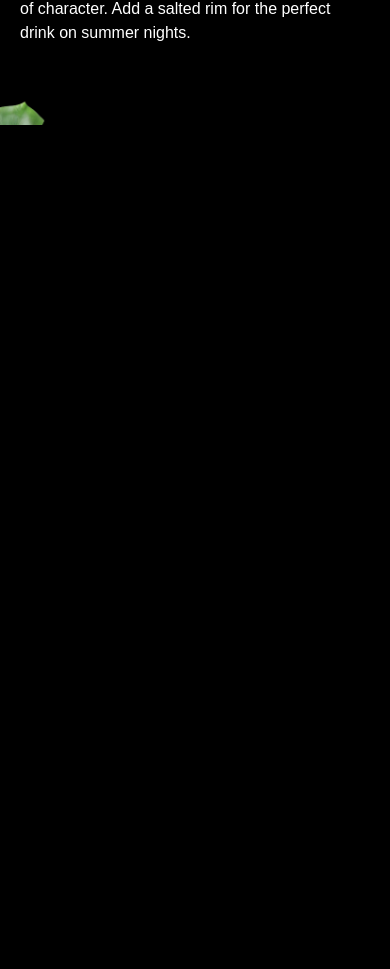
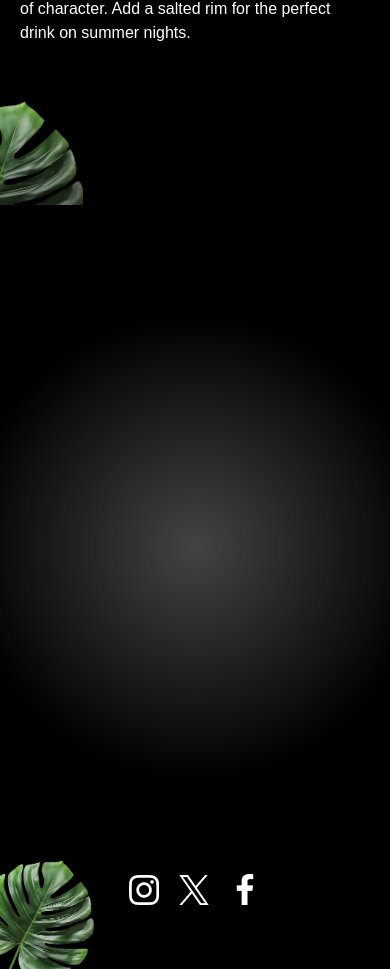
Before and after one commit to ike-nanino/mojito_landing, a React (Vite) app: page / in a window 390 px wide. Shown: the part 6918-7887 px from the top of the page. Before the commit the page ends 7043 px from the top, so only its background shows below. Built offline with nearby package versions, Linux system fonts and the light colour scheme; a web font is replaced by a local one.

Commit message:
Add Contact component with GSAP animations and responsive design

```diff
--- a/src/App.jsx
+++ b/src/App.jsx
@@ -6,6 +6,7 @@ import Cocktails from "./components/Cocktails";
 import About from "./components/About";
 import Art from "./components/Art";
 import Menu from "./components/Menu";
+import Contact from "./components/Contact";
 
 gsap.registerPlugin(ScrollTrigger, SplitText);
 
@@ -18,6 +19,7 @@ function App() {
       <About />
       <Art />
       <Menu />
+      <Contact />
     </main>
   )
 }
--- /dev/null
+++ b/src/components/Contact.jsx
@@ -0,0 +1,82 @@
+import { openingHours, socials } from '../../constants/index.js'
+import { useGSAP } from '@gsap/react'
+import { SplitText} from 'gsap/all';
+import gsap from 'gsap';
+
+const Contact = () => {
+ 	useGSAP(() => {
+		const titleSplit = SplitText.create('#contact h2', { type: 'words' });
+
+		const timeline = gsap.timeline({
+		 scrollTrigger: {
+			trigger: '#contact',
+			start: 'top center',
+		 },
+		 ease: "power1.inOut"
+		})
+
+	 timeline
+		.from(titleSplit.words, {
+		 opacity: 0, yPercent: 100, stagger: 0.02
+	 })
+		.from('#contact h3, #contact p', {
+			opacity: 0, yPercent: 100, stagger: 0.02
+	 })
+		.to('#f-right-leaf', {
+		 y: '-50', duration: 1, ease: 'power1.inOut'
+	 }).to('#f-left-leaf', {
+		 y: '-50', duration: 1, ease: 'power1.inOut'
+	 }, '<')
+	})
+
+ return (
+	<footer id="contact">
+	 <img src="/images/footer-right-leaf.png" alt="leaf-right" id="f-right-leaf" />
+	 <img src="/images/footer-left-leaf.png" alt="leaf-left" id="f-left-leaf" />
+
+	 <div className="content">
+		<h2>Where to Find Us</h2>
+
+		<div>
+		 <h3>Visit Our Bar</h3>
+		 <p>260 W 40th Street New York, NY 10018</p>
+		</div>
+
+		<div>
+		 <h3>Contact Us</h3>
+		 <p>(123) 456-6543</p>
+		 <p>hello@cocktail.com</p>
+		</div>
+
+		<div>
+		 <h3>Open Every Day</h3>
+		 {openingHours.map((time) => (
+			<p key={time.day}>
+			 {time.day} : {time.time}
+			</p>
+		 ))}
+		</div>
+
+		<div>
+		 <h3>Socials</h3>
+
+		 <div className="flex-center gap-5">
+			{socials.map((social) => (
+			 <a
+			 	key={social.name}
+				href={social.url}
+				target="_blank"
+				rel="noopener noreferrer"
+				aria-label={social.name}
+			 >
+				<img src={social.icon} />
+			 </a>
+			))}
+		 </div>
+		</div>
+	 </div>
+	</footer>
+ )
+}
+
+export default Contact
```
